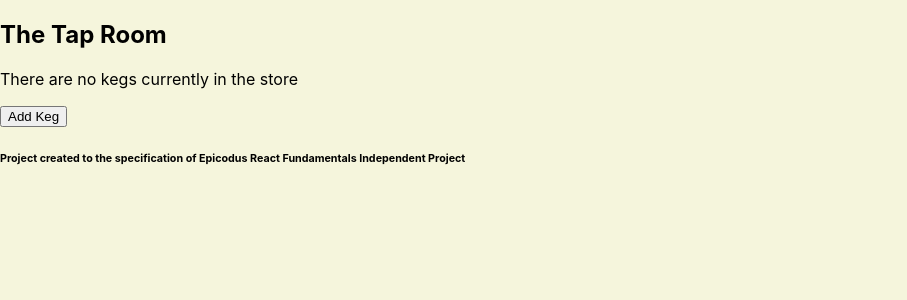
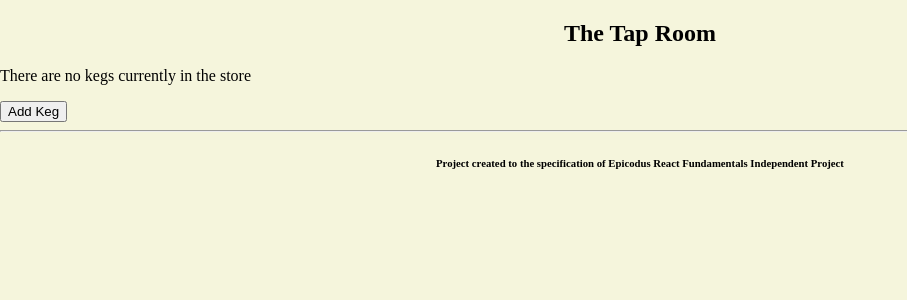
Before and after one commit to jbnilles/tap-rooom-redux, a React (Create React App) app: page / in a window 1280 px wide. Shown: the top 300 px of the page, without its empty margins (0-907 px from the left). Built offline with nearby package versions, Linux system fonts and the light colour scheme.

Commit message:
add additional styling to components

```diff
--- a/src/components/App.js
+++ b/src/components/App.js
@@ -6,17 +6,9 @@
 function App() {
   return (
     <React.Fragment>
-      <div className="container">
-        <div id="header">
-          <Header />
-        </div>
-        <div id="body">
-          <KegController />
-        </div>
-        <div id="footer">
-          <Footer />
-        </div>
-      </div>
+      <Header />
+      <KegController />
+      <Footer />
     </React.Fragment>
   );
 }
--- a/src/components/Footer.js
+++ b/src/components/Footer.js
@@ -1,10 +1,16 @@
 import React from 'react';
 
 function Footer () {
+  const myStyledComponentStyles = {
+    textAlign: 'center',
+
+  }
   return (
     <React.Fragment>
-      <h6>Project created to the specification of Epicodus React Fundamentals Independent Project</h6>
-
+      <div style = {myStyledComponentStyles}>
+        <hr/>
+        <h6>Project created to the specification of Epicodus React Fundamentals Independent Project</h6>
+      </div>
     </React.Fragment>
   );
 }
--- a/src/components/Header.js
+++ b/src/components/Header.js
@@ -1,9 +1,15 @@
 import React from 'react';
 
 function Header () {
+  const myStyledComponentStyles = {
+    textAlign: 'center',
+  }
   return (
     <React.Fragment>
-      <h2>The Tap Room</h2>
+      <div style ={myStyledComponentStyles}>
+        <h2>The Tap Room</h2>
+      </div>
+
 
     </React.Fragment>
   );
--- a/src/index.css
+++ b/src/index.css
@@ -1,11 +1,7 @@
 body {
-  margin: 0;
-  font-family: -apple-system, BlinkMacSystemFont, 'Segoe UI', 'Roboto', 'Oxygen',
-    'Ubuntu', 'Cantarell', 'Fira Sans', 'Droid Sans', 'Helvetica Neue',
-    sans-serif;
-  -webkit-font-smoothing: antialiased;
-  -moz-osx-font-smoothing: grayscale;
+  margin: 0px;
   background-color: beige;
+  padding: 0px;
 }
 
 code {
```
